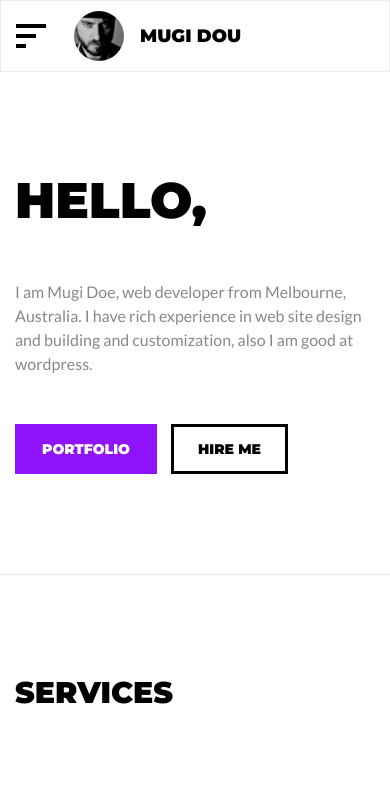
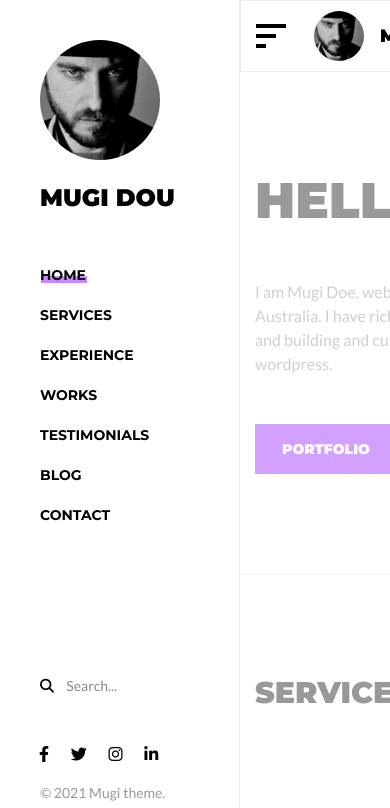
Before and after one commit to ngdinhan/cv-tail, a website built with Vite: page index.html in a window 390 px wide. Both pictures are taken after a click on the button 32 px from the left and 36 px from the top of the page. Shown: the top 808 px of the page. Built offline with nearby package versions, Linux system fonts and the light colour scheme; a script that the page names is missing.

Commit message:
make menu button and responsive for tablet & mobile

```diff
--- a/index.html
+++ b/index.html
@@ -13,10 +13,10 @@
     <link rel="stylesheet" href="./build/css/style.css">
 </head>
 
-<body class="bg-regal-white text-base overflow-hidden">
+<body class="bg-regal-white text-base overflow-x-hidden">
 
     <!-- mobile header start -->
-    <header class="bg-regal-white border-1 border-solid border-regal-gr-w py-10 px-0 block lg:hidden">
+    <header class="mobile-header bg-regal-white border-1 border-solid border-regal-gr-w py-10 px-0 block lg:hidden">
         <div class="w-full pl-15 pr-15 ml-auto mr-auto">
             <div class="mobile-item flex items-center">
                 <div class="menu-icon inline-flex mr-25">
@@ -36,7 +36,7 @@
     <!-- mobile header end -->
 
     <!-- desktop header start -->
-    <header class="desktop-header py-40 pr-30 pl-40 3xl:py-40 3xl:px-60 w-240 3xl:w-300 items-start flex-col h-auto min-h-screen bg-regal-white border-r-1 bottom-0 border-solid border-regal-gr-w fixed top-0 left-0 z-1 overflow-y-auto overflow-x-hidden hidden lg:flex">
+    <header class="desktop-header py-40 pr-30 pl-40 3xl:py-40 3xl:px-60 w-240 3xl:w-300 items-start flex-col h-auto min-h-screen bg-regal-white border-r-1 bottom-0 border-solid border-regal-gr-w fixed top-0 left-0 z-1 overflow-y-auto overflow-x-hidden flex lg:flex">
        <div class="site-logo">
             <a href="index.html">
                 <img src="./build/img/logo.png" alt="" class="rounded-full">
@@ -79,7 +79,7 @@
     <!-- desktop header end -->
 
     <!-- main layout start -->
-    <main class="content ml-0 lg:ml-300">
+    <main class="content main-layout ml-0 lg:ml-300">
         <!-- Section Home Start -->
         <section id="home" class="home h-auto md:h-screen min-h-auto md:min-h-screen border-t-0 py-100 px-0 md:p-0 page-section flex items-center">
                 <div class="w-full lg:max-w-1080 px-15 mx-auto">
@@ -300,7 +300,7 @@
                                     </div>
                                     <div class="thumb overflow-hidden">
                                         <img src="./build/img/works1.jpg" alt="Portfolio-title" class="max-w-full h-auto">
-                                        <div class="mask bg-regal-purple absolute left-0 top-0 opacity-0.9 h-full w-full"></div>
+                                        <div class="mask bg-regal-purple absolute left-0 top-0 opacity-0.9 h-full w-full cursor-pointer"></div>
                                     </div>
                                 </div>
                             </div>
@@ -313,7 +313,7 @@
                                     </div>
                                     <div class="thumb overflow-hidden">
                                         <img src="./build/img/works2.jpg" alt="Portfolio-title" class="max-w-full h-auto">
-                                        <div class="mask bg-regal-purple absolute left-0 top-0 opacity-0.9 h-full w-full"></div>
+                                        <div class="mask bg-regal-purple absolute left-0 top-0 opacity-0.9 h-full w-full cursor-pointer"></div>
                                     </div>
                                 </div>
                             </div>
@@ -326,7 +326,7 @@
                                     </div>
                                     <div class="thumb overflow-hidden">
                                         <img src="./build/img/works3.jpg" alt="Portfolio-title" class="max-w-full h-auto">
-                                        <div class="mask bg-regal-purple absolute left-0 top-0 opacity-0.9 h-full w-full"></div>
+                                        <div class="mask bg-regal-purple absolute left-0 top-0 opacity-0.9 h-full w-full cursor-pointer"></div>
                                     </div>
                                 </div>
                             </div>
@@ -339,7 +339,7 @@
                                     </div>
                                     <div class="thumb overflow-hidden">
                                         <img src="./build/img/works4.jpg" alt="Portfolio-title" class="max-w-full h-auto">
-                                        <div class="mask bg-regal-purple absolute left-0 top-0 opacity-0.9 h-full w-full"></div>
+                                        <div class="mask bg-regal-purple absolute left-0 top-0 opacity-0.9 h-full w-full cursor-pointer"></div>
                                     </div>
                                 </div>
                             </div>
@@ -352,7 +352,7 @@
                                     </div>
                                     <div class="thumb overflow-hidden">
                                         <img src="./build/img/works5.jpg" alt="Portfolio-title" class="max-w-full h-auto">
-                                        <div class="mask bg-regal-purple absolute left-0 top-0 opacity-0.9 h-full w-full"></div>
+                                        <div class="mask bg-regal-purple absolute left-0 top-0 opacity-0.9 h-full w-full cursor-pointer"></div>
                                     </div>
                                 </div>
                             </div>
@@ -365,7 +365,7 @@
                                     </div>
                                     <div class="thumb overflow-hidden">
                                         <img src="./build/img/works6.jpg" alt="Portfolio-title" class="max-w-full h-auto">
-                                        <div class="mask bg-regal-purple absolute left-0 top-0 opacity-0.9 h-full w-full"></div>
+                                        <div class="mask bg-regal-purple absolute left-0 top-0 opacity-0.9 h-full w-full cursor-pointer"></div>
                                     </div>
                                 </div>
                             </div>
@@ -663,8 +663,27 @@
             time:1000,
         });
 
+        $('.menu-icon button').on( 'click', function() {
+            $('header.desktop-header, .main-layout, header.mobile-header').toggleClass('open');
+        });
 
+        $('main.main-layout').on( 'click', function() {
+            $('header.desktop-header, .main-layout, header.mobile-header').removeClass('open');
+        });
 
+        $('.vertical-menu li a').on( 'click', function() {
+            $('header.desktop-header, .main-layout, header.mobile-header').removeClass('open');
+        });
+
+        $('.search-button').on( 'click', function() {
+            $('.search-popup').addClass('open');
+        });
+
+        $('.search-popup .close').on( 'click', function() {
+            $('.search-popup').removeClass('open');
+        });
+
+        $( ".reply-title" ).prependTo( ".comment-respond" );
 
         $(window).scroll(function() {
         if ($(this).scrollTop() >= 500) {
--- a/src/input.css
+++ b/src/input.css
@@ -3,20 +3,11 @@
 @tailwind utilities;
 
 @layer utilities{
-    /* .nda-container{
-        @apply
-    } */
     html{
         overflow-x: hidden;
         scroll-behavior: auto;
         scroll-padding-top: 1rem;
     }
-    /* body {
-        background-color: #fff;
-        font-size: 16px;
-        overflow-x: hidden;
-        max-width: 1920px;
-    } */
     section {
         border-top: solid 1px #ececec;
         padding-top: 100px;
@@ -25,6 +16,12 @@
     }
 
     /* menu desktop header start */
+    header.desktop-header {
+        -webkit-transform: translateX(0);
+        transform: translateX(0);
+        -webkit-transition: all 0.3s ease-in-out;
+        transition: all 0.3s ease-in-out;
+    }
     header.desktop-header .site-title:hover{
         transition:all 0.3s ease-in-out;
     }
@@ -197,7 +194,6 @@
         -webkit-transform: translateY(0);
         -ms-transform: translateY(0);
         transform: translateY(0);
-        cursor: pointer;
     }
     /* section works end */
 
@@ -245,4 +241,46 @@
     }
     /* button end */
 
+
+    /* custom button start */
+    header.mobile-header{
+        border-bottom: 1px solid #ececec;
+        transition: all 0.3s ease-in-out;
+    }
+    header.mobile-header.open {
+        -webkit-transform: translateX(240px);
+        transform: translateX(240px);
+    }
+    main.content {
+        -webkit-transition: all 0.3s ease-in-out;
+        -moz-transition: all 0.3s ease-in-out;
+        transition: all 0.3s ease-in-out;
+    }
+    .main-layout {
+        margin-left: 240px;
+        -webkit-transition: all 0.3s ease-in-out;
+        transition: all 0.3s ease-in-out;
+    }
+    .main-layout.open {
+        opacity: 0.4;
+        -webkit-transform: translateX(240px);
+        transform: translateX(240px);
+    }
+    @media only screen and (max-width: 991px){
+        header.mobile-header {
+            display: block;
+        }
+        header.desktop-header {
+            -webkit-transform: translateX(-240px);
+            transform: translateX(-240px);
+        }
+        header.desktop-header.open {
+            -webkit-transform: translateX(0);
+            transform: translateX(0);
+        }
+        .main-layout {
+            margin-left: 0;
+        }
+    }
+    /* custom button end */
 }
--- a/tailwind.config.js
+++ b/tailwind.config.js
@@ -197,6 +197,8 @@ module.exports = {
       },
       screens: {
         '3xl': '1600px',
+        'md-max': {'max':'769px'}
+
       },
     },
   },
```
Also changed, not shown: build/css/style.css.
